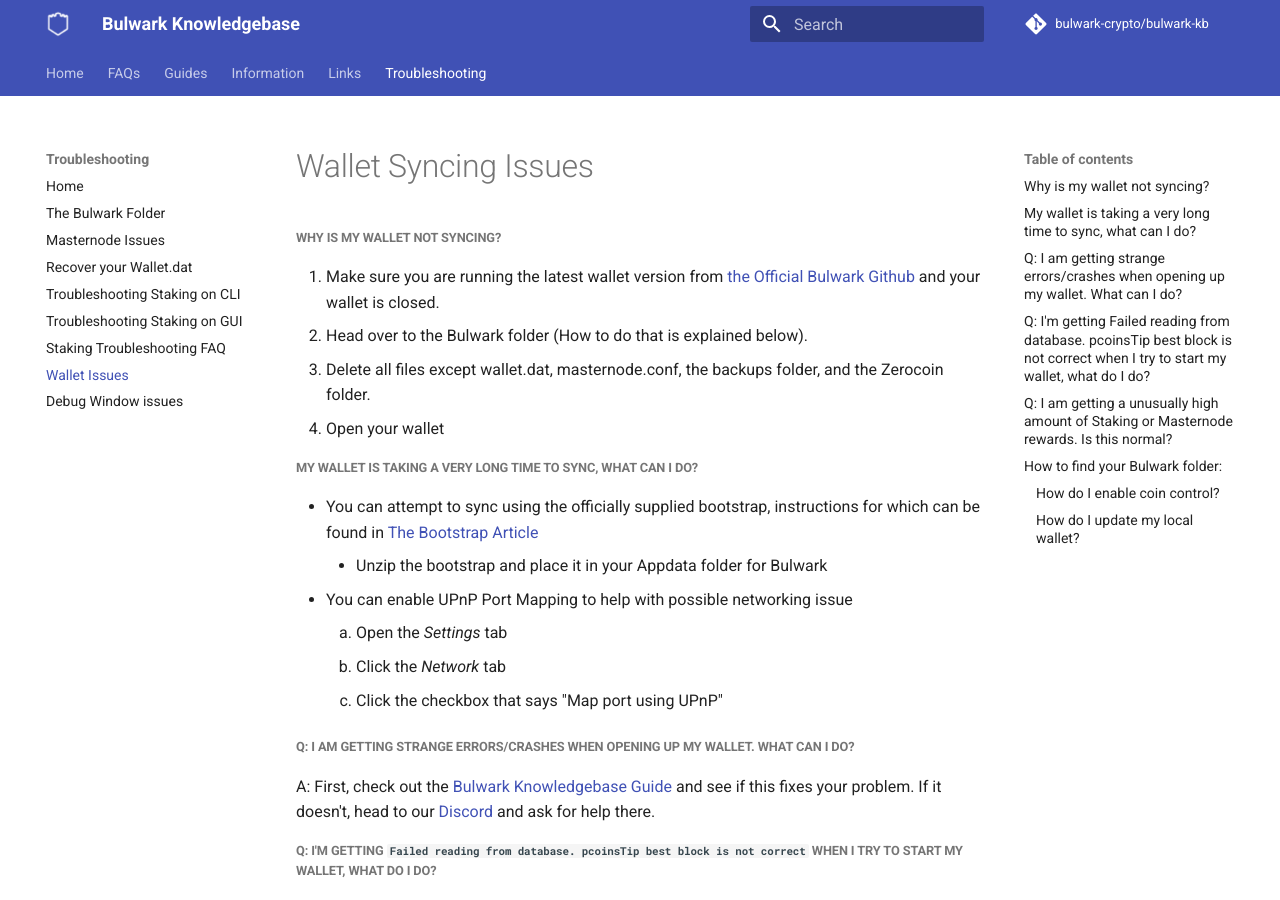
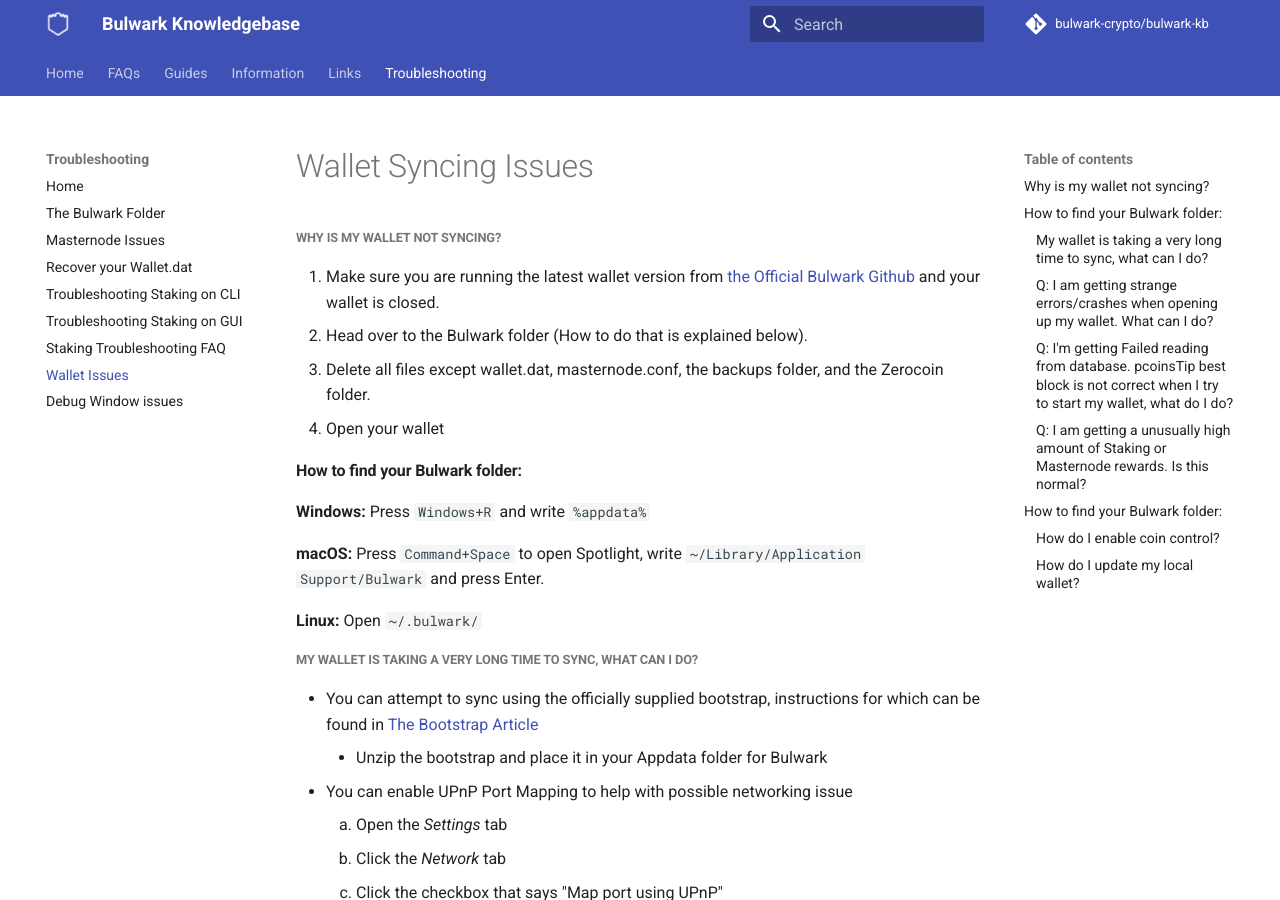
Before and after one commit to bulwark-crypto/Bulwark-KB, an MkDocs documentation site: the page built from docs/Troubleshooting/Wallet-Troubleshooting-FAQ.md, in a window 1280 px wide and 900 px high. Built offline with MkDocs 1.6.1 and Material for MkDocs 9.7.7, drawn with Linux system fonts in a browser that asks for light colours; comment, search, counter and statistics services are not loaded.

```diff
--- a/docs/Links/Social-Media-Pages.md
+++ b/docs/Links/Social-Media-Pages.md
@@ -4,7 +4,7 @@
 * [Twitter](https://twitter.com/BulwarkCoin "Twitter")
 * [Medium](https://medium.com/@bulwarktube)
 * [Reddit](https://www.reddit.com/r/BulwarkCoin/ "Reddit")
-* [Facebook](https://www.facebook.com/bulwark.coin.IO/ "facebook")
+* [Facebook](https://www.facebook.com/BulwarkCrypto/ "facebook")
 * [Gab.Ai](https://gab.ai/BulwarkCrypto "Gab.Ai")
 * [YouTube](https://www.youtube.com/channel/UCHO3e3jv2fEJSmBh7JfQ2iA)
 
--- a/docs/Troubleshooting/Wallet-Troubleshooting-FAQ.md
+++ b/docs/Troubleshooting/Wallet-Troubleshooting-FAQ.md
@@ -6,6 +6,15 @@
 2. Head over to the Bulwark folder (How to do that is explained below).
 3. Delete all files except wallet.dat, masternode.conf, the backups folder, and the Zerocoin folder.
 4. Open your wallet
+
+#### How to find your Bulwark folder:
+
+**Windows:** Press `Windows+R` and write `%appdata%`
+
+**macOS:** Press `Command+Space` to open Spotlight, write `~/Library/Application Support/Bulwark` and press Enter.
+
+**Linux:** Open `~/.bulwark/`
+
 
 ##### My wallet is taking a very long time to sync, what can I do?
 
```
Also changed, not shown: docs/FAQs/General-FAQ.md (+0 -8 lines).
